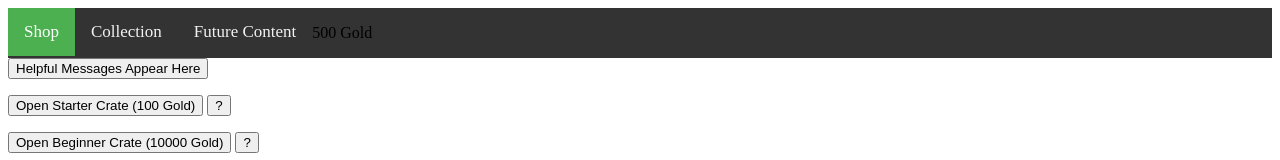
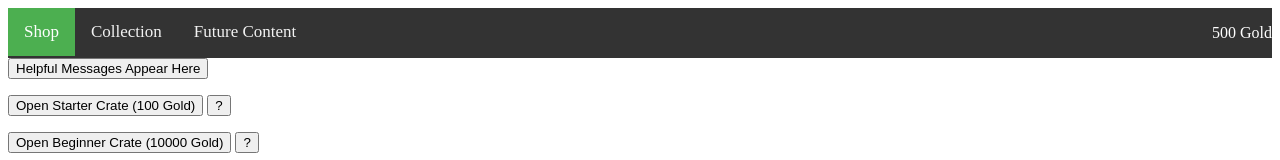
Before and after one commit to Notespeon/Gacha-Idle, a plain HTML site: page index.html in a window 1280 px wide. Shown: the top 160 px of the page. Drawn offline with Linux system fonts and the light colour scheme.

Commit message:
Update styles.css

```diff
--- a/styles.css
+++ b/styles.css
@@ -123,3 +123,9 @@
 .closebtn:hover {
   color: black;
 }
+
+#goldOwned {
+  color: white;
+  float: right;
+  /* feel free to change font-size or anything else */
+}
```
